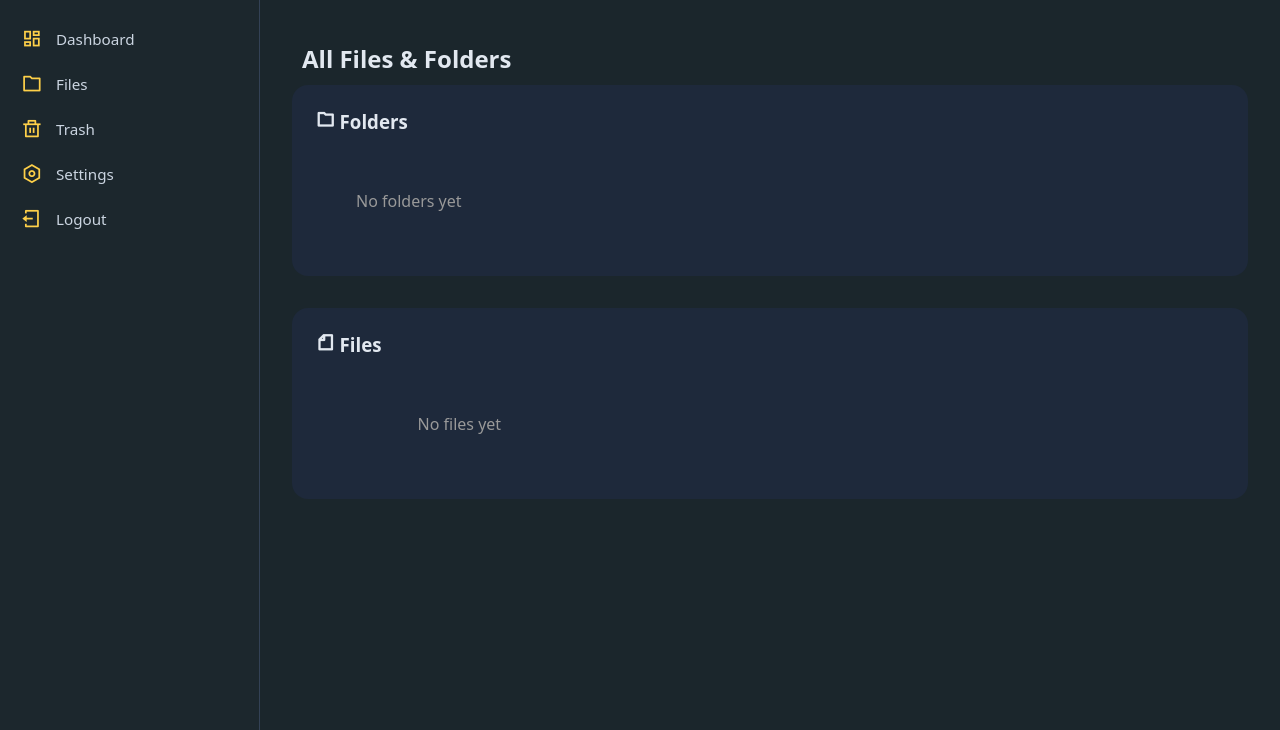
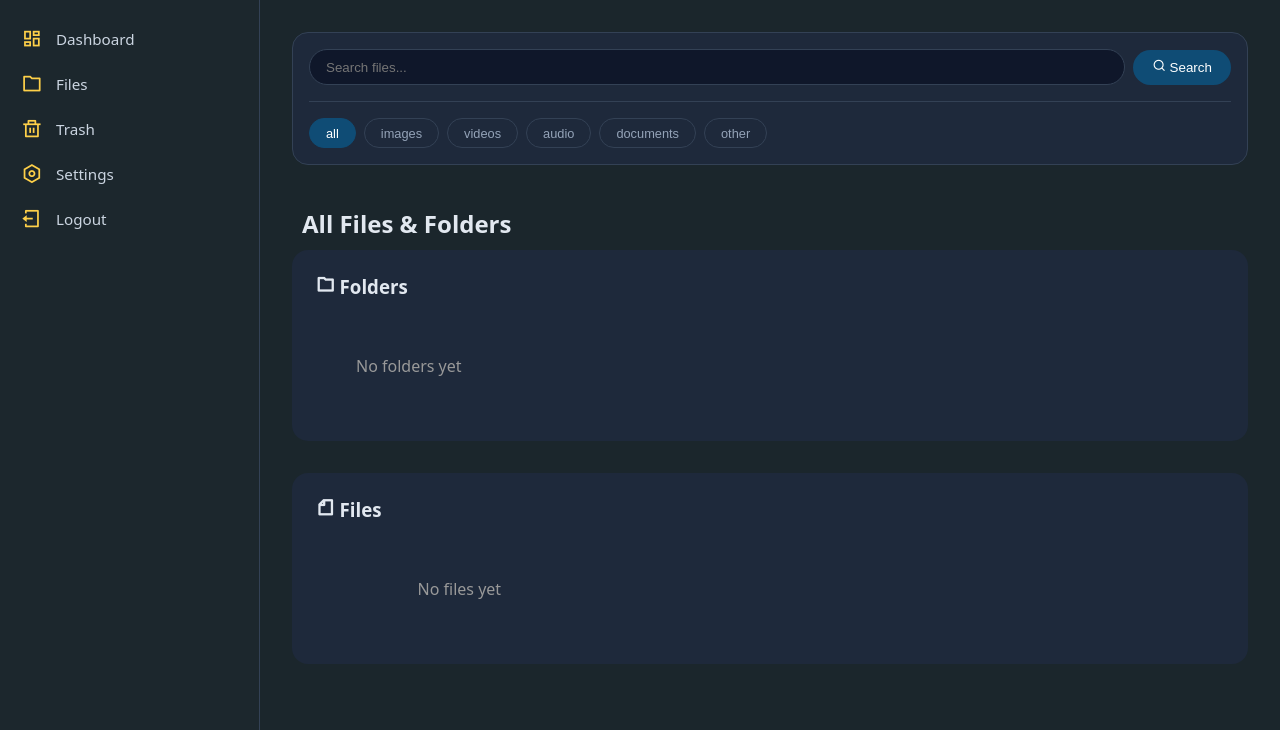
Before and after one commit to LianPie/Datahub, a PHP site: page /Dashboard/Uploads.php in a window 1280 px wide. Shown: the part 70-800 px from the top of the page. Run offline with PHP 8.4, Linux system fonts and the light colour scheme; a user stored in the database is signed in; data that the repository does not hold is empty.

Commit message:
add search and filter in uploads page

```diff
--- a/Dashboard/Uploads.php
+++ b/Dashboard/Uploads.php
@@ -3,6 +3,31 @@ include 'includes/header.php';
 ?>
 
 <div class="dashboard-content">
+
+
+    <div class="search-filter-wrapper">
+        <form method="GET" class="search-form">
+            <div class="search-input-group">
+                <div class="search-input-wrapper">
+                    <input type="text" name="search" id="searchInput" placeholder="Search files..." value="">
+                        <span class="search-clear-icon" id="searchClearIcon">
+                            <i class="ri-close-line"></i>
+                        </span>
+                </div>
+                <input type="hidden" name="folder" value="<?= $selected_folder_id ?>">
+                <button type="submit"><i class="ri-search-line"></i> Search</button>
+            </div>
+        </form>
+
+        <div class="filter-buttons">
+            <button class="filter-btn active" data-type="all">all</button>
+            <button class="filter-btn" data-type="image">images</button>
+            <button class="filter-btn" data-type="video">videos</button>
+            <button class="filter-btn" data-type="audio">audio</button>
+            <button class="filter-btn" data-type="document">documents</button>
+            <button class="filter-btn" data-type="other">other</button>
+        </div>
+    </div>
     <h2><?= __('all_files_folders'); ?></h2>
 
     <div class="folders-section">
@@ -67,4 +92,5 @@ include 'includes/header.php';
         'cannot_preview_download': '<?= __('cannot_preview_download') ?>'
 };
 </script>
+<script src="/Datahub/assets/js/uploads.js"></script>
 <?php include 'includes/footer.php'; ?>
--- a/assets/css/dashboard.css
+++ b/assets/css/dashboard.css
@@ -847,3 +847,138 @@ h2{
     font-size: 0.75rem;
     color: #94a3b8;
 }
+
+/* ===== Search & Filter Wrapper ===== */
+.search-filter-wrapper {
+    background: #1e293b;
+    border-radius: 16px;
+    padding: 1rem;
+    margin-bottom: 2rem;
+    border: 1px solid #334155;
+}
+
+.search-input-group {
+    display: flex;
+    gap: 0.5rem;
+    flex-wrap: wrap;
+    align-items: center;
+}
+
+.search-input-group input {
+    flex: 1;
+    padding: 0.6rem 1rem;
+    background: #0f172a;
+    border: 1px solid #334155;
+    border-radius: 40px;
+    color: white;
+}
+
+.search-input-group button {
+    background: #0f4c75;
+    border: none;
+    padding: 0.6rem 1.2rem;
+    border-radius: 40px;
+    color: white;
+    cursor: pointer;
+    transition: 0.2s;
+}
+
+/* ===== Search input with internal clear icon ===== */
+.search-input-wrapper {
+    position: relative;
+    flex: 1;
+    display: flex;
+    align-items: center;
+}
+
+.search-input-wrapper input {
+    width: 100%;
+    padding: 0.6rem 2rem 0.6rem 1rem;
+    background: #0f172a;
+    border: 1px solid #334155;
+    border-radius: 40px;
+    color: white;
+}
+
+.search-clear-icon {
+    position: absolute;
+    right: 12px;
+    cursor: pointer;
+    color: #94a3b8;
+    font-size: 1.1rem;
+    font-weight: bold;
+    display: none;
+    transition: 0.2s;
+}
+
+.search-clear-icon:hover {
+    color: #fed049;
+}
+
+.search-input-wrapper input:not(:placeholder-shown) ~ .search-clear-icon {
+    display: block;
+}
+
+/* Filter buttons */
+.filter-buttons {
+    display: flex;
+    flex-wrap: wrap;
+    gap: 0.5rem;
+    margin-top: 1rem;
+    padding-top: 1rem;
+    border-top: 1px solid #334155;
+}
+
+.filter-btn {
+    background: transparent;
+    border: 1px solid #334155;
+    color: #94a3b8;
+    padding: 0.4rem 1rem;
+    border-radius: 40px;
+    font-size: 0.8rem;
+    cursor: pointer;
+    transition: 0.2s;
+}
+
+.filter-btn:hover,
+.filter-btn.active {
+    background: #0f4c75;
+    border-color: #0f4c75;
+    color: white;
+}
+
+
+@media (max-width: 640px) {
+    .search-input-group {
+        flex-direction: column;
+    }
+    .search-input-group input,
+    .search-input-group button {
+        width: 100%;
+    }
+    .filter-buttons {
+        justify-content: center;
+    }
+}
+
+#trashFoldersList .folder-actions button,#trashFoldersList .folder-actions i {
+    background: none;
+    border: none;
+    color: #94a3b8;
+    font-size: 1rem;
+    cursor: pointer;
+    transition: 0.2s;
+    padding: 2px;
+    line-height: 1;
+}
+
+@media (max-width: 640px) {
+    #trashFoldersList .folder-card {
+        width: 100%;
+        min-width: auto;
+    }
+    #trashFoldersList .folder-name {
+        white-space: normal;
+        word-break: break-word;
+    }
+}
--- /dev/null
+++ b/assets/js/uploads.js
@@ -0,0 +1,19 @@
+document.addEventListener('DOMContentLoaded', function() {
+    const clearIcon = document.getElementById('searchClearIcon');
+    const searchInput = document.getElementById('searchInput');
+    const searchForm = document.querySelector('.search-form');
+
+    console.log('clearIcon:', clearIcon);
+    console.log('searchInput:', searchInput);
+    console.log('searchForm:', searchForm);
+
+    if (clearIcon && searchInput && searchForm) {
+        clearIcon.addEventListener('click', function(e) {
+            e.preventDefault();
+            searchInput.value = '';
+            searchForm.submit();
+        });
+    } else {
+        console.error('یکی از عناصر جستجو پیدا نشد!');
+    }
+});
```
